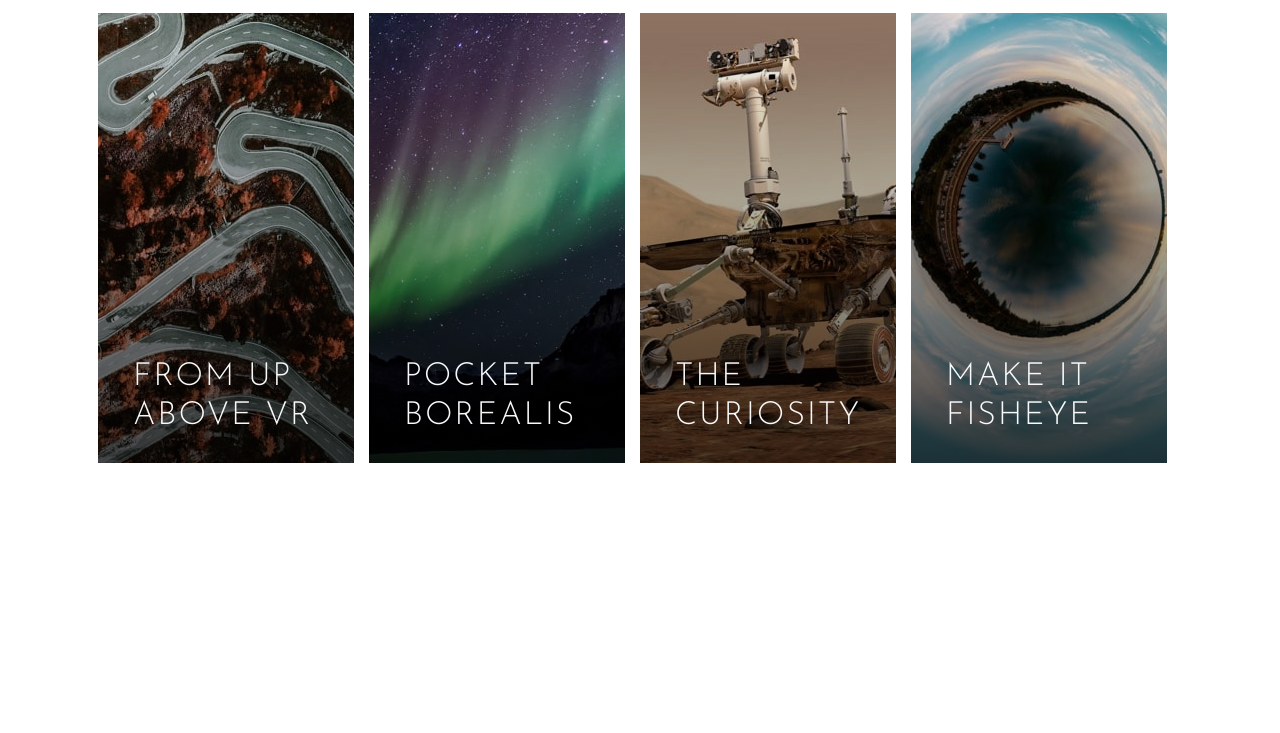
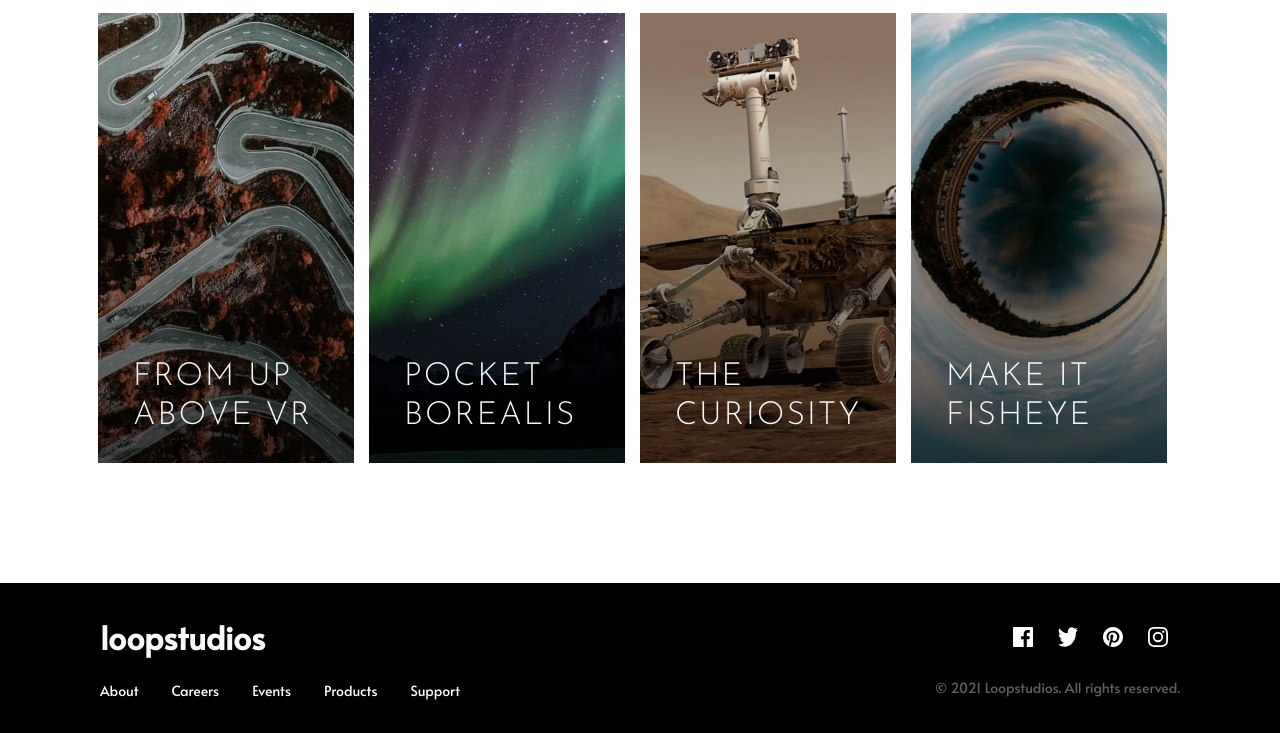
Before and after one commit to EduGH15/ProyectsBootstrap, a plain HTML site: page loopstudios-landing-page-main/index.html in a window 1280 px wide. Shown: the part 2277-3010 px from the top of the page. Before the commit the page ends 2860 px from the top, so only its background shows below. Drawn offline with Linux system fonts and the light colour scheme; files whose address does not match are found by name.

Commit message:
Se agrega el footer

```diff
--- a/loopstudios-landing-page-main/css/styles.css
+++ b/loopstudios-landing-page-main/css/styles.css
@@ -45,6 +45,11 @@ body{
 
 /*-----------------
 -------- NAVBAR -----------*/
+.navbar-nav{
+    box-sizing: border-box;
+    height: 39px;
+}
+
 .nav-item{
     margin-left: 10px;
 }
@@ -55,7 +60,8 @@ body{
 }
 
 .nav-link:hover{
-    color: rgb(219, 219, 219);
+    color: rgb(231, 231, 231);
+    border-bottom: 2px solid #fff;
 }
 
 /*-----------------
@@ -146,3 +152,34 @@ body{
     font-family: 'Josefin Sans', sans-serif;
     letter-spacing: 2px;
 }
+
+/*-----------------
+--------  SECTION ----------*/
+
+#footer{
+    background-color: #000;
+    padding: 30px 100px;
+    height: 150px;
+}
+
+.nav-item-secondary{
+    list-style: none;
+}
+
+.nav-item-secondary a{
+    text-decoration: none;
+    color: #fff;
+    color: #fff;
+    font-size: 14px;
+}
+
+.nav-item-secondary a:hover{
+    color: rgb(231, 231, 231);
+    border-bottom: 2px solid #fff;
+
+}
+
+.copyright{
+    color: rgb(96, 96, 96);
+    font-size: 14px;
+}
--- a/loopstudios-landing-page-main/index.html
+++ b/loopstudios-landing-page-main/index.html
@@ -17,8 +17,8 @@
   </style> -->
 </head>
 <body>
-  <header class="container-12 header-edit">
-    <nav class="navbar navbar-expand-sm">
+  <header class="container-fluid header-edit">
+    <nav class="navbar navbar-expand-md">
       <div class="container-fluid p-0">
           <a class="navbar-brand text-light fw-bold fs-2" href="#">
               loopstudios
@@ -61,7 +61,7 @@
 
    <div class="container">
     <div class="row">
-      <div class="col-6 text-box">
+      <div class="col-lg-6 col-sm-12 text-box">
         <p class="text-light">
           Immersive experiences that deliver
         </p>
@@ -134,7 +134,56 @@
     </div>
   </div>
 
+  <footer id="footer">
+    <div class="container">
+      <div class="row mb-3">
+        <div class="col-lg-10 p-0">
+          <a href="#" class="navbar-brand text-light fw-bold fs-2">loopstudios</a>
+        </div>
+        <div class="col-lg-2 p-0 d-flex justify-content-around align-items-center">
+          <img src="./images/icon-facebook.svg" alt="" width="20" height="20" >
+          <img src="./images/icon-twitter.svg" alt="" width="20" height="20" >
+          <img src="./images/icon-pinterest.svg" alt="" width="20" height="20" >
+          <img src="./images/icon-instagram.svg" alt="" width="20" height="20" >
+        </div>
+      </div>
+      <div class="row d-flex justify-content-between">
+        <div class="col-lg-4 p-0">
+          <ul class="d-flex justify-content-between p-0 m-0">
+            <li class="nav-item-secondary">
+              <a class="" href="#">
+                About
+              </a>
+            </li>
+            <li class="nav-item-secondary">
+              <a class="" href="#">
+                Careers
+              </a>
+            </li>
+            <li class="nav-item-secondary">
+              <a class="" href="#">
+                Events
+              </a>
+            </li>
+            <li class="nav-item-secondary">
+              <a class="" href="#">
+                Products
+              </a>
+            </li>
+            <li class="nav-item-secondary">
+              <a class="" href="#">
+                Support
+              </a>
+            </li>
+        </ul>
+        </div>
+        <div class="col-lg-4 p-0">
+          <p class="text-end copyright"> © 2021 Loopstudios. All rights reserved.</p>
+        </div>
+      </div>
+    </div>
 
+  </footer>
   <!--
   About
   Careers
@@ -142,7 +191,7 @@
   Products
   Support
 
-  © 2021 Loopstudios. All rights reserved. -->
+  -->
 
   <script src="js/bootstrap.min.js"></script>
 </body>
```
